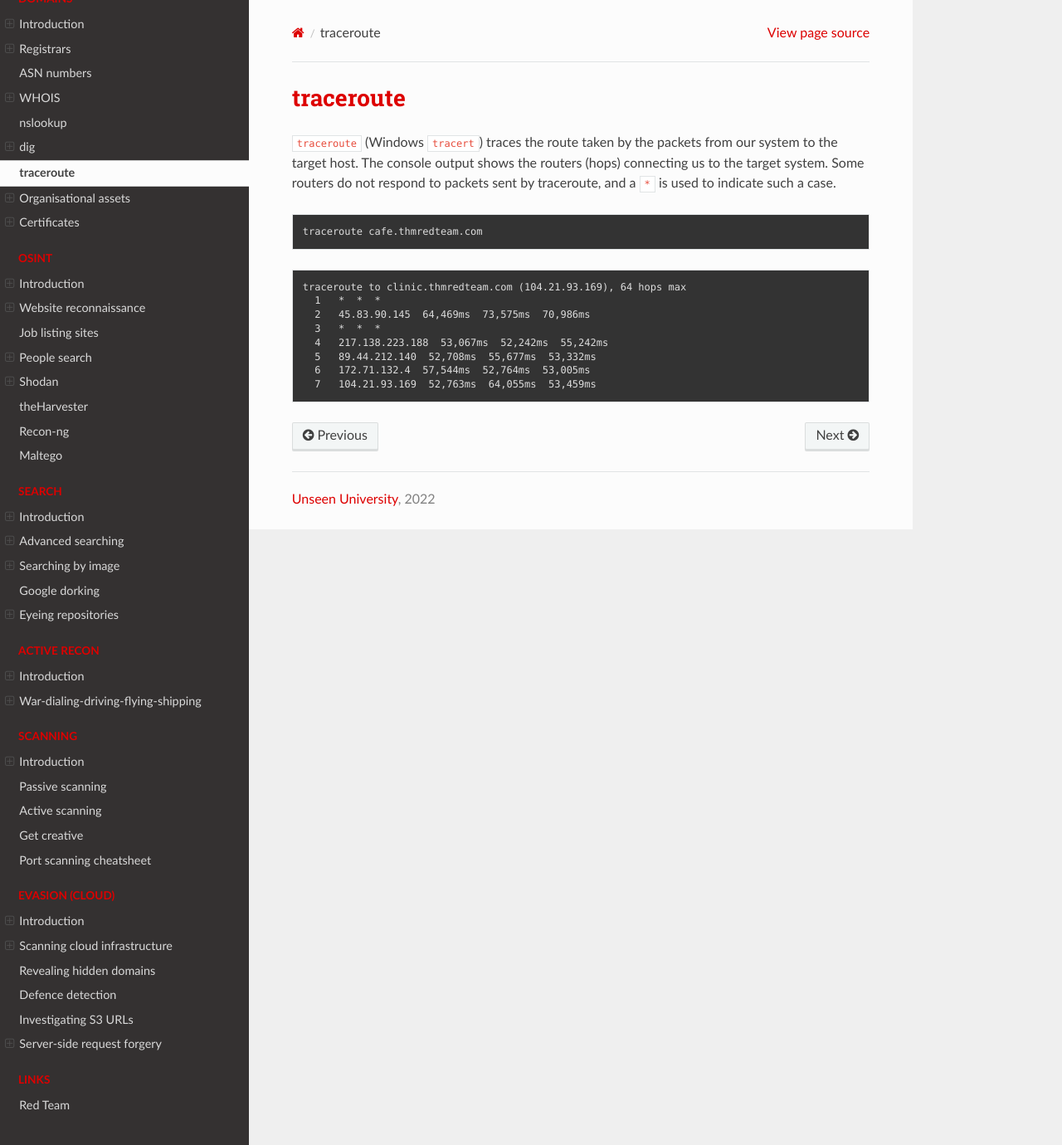
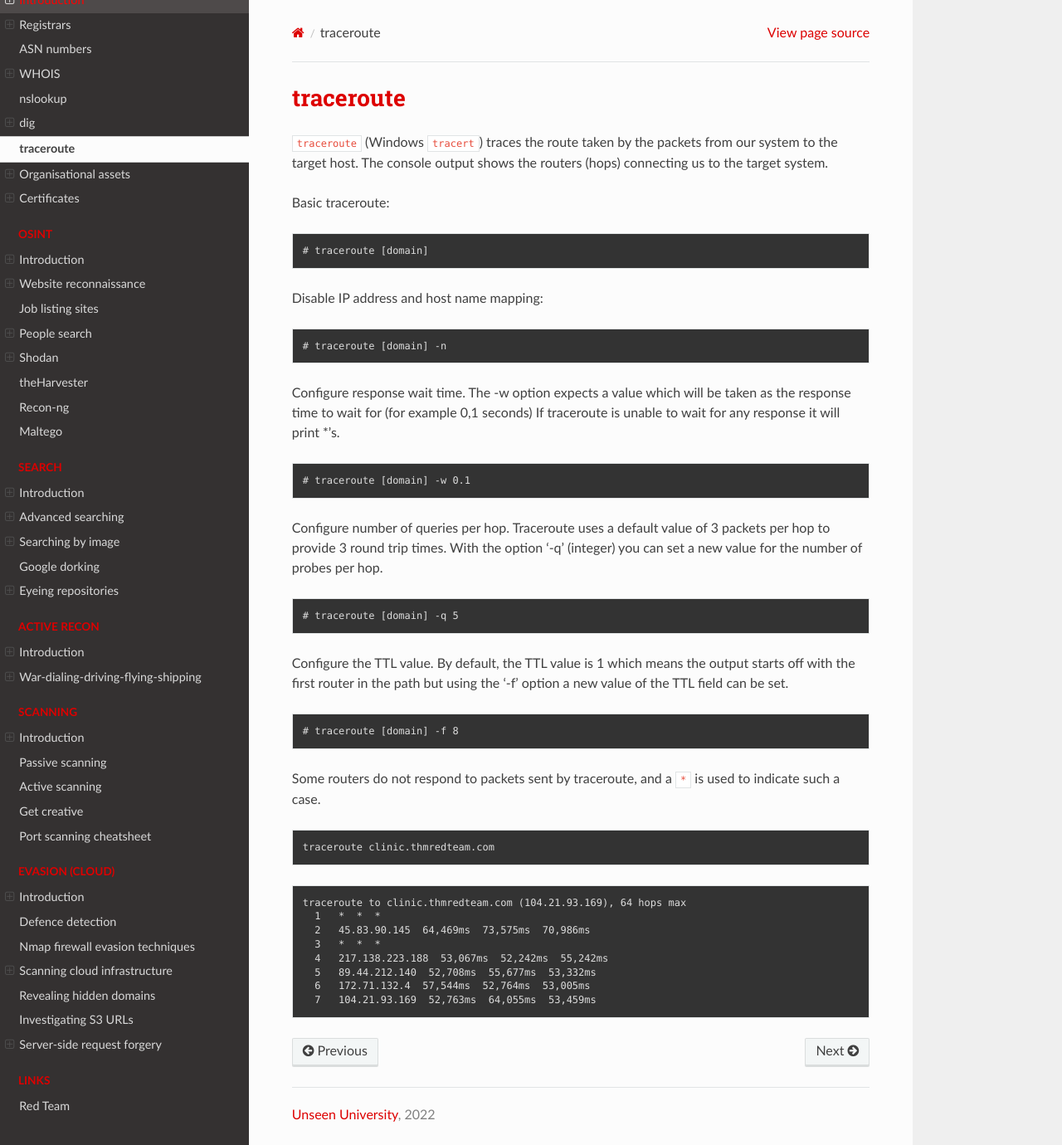
Before and after one commit to tymyrddin/red-recon, a Sphinx documentation site: the page built from source/docs/domains/traceroute.md, in a window 1280 px wide and 1380 px high. Shown: the whole window at 83% size. Built offline with Sphinx 7.4.7 and the Read the Docs theme 2.0.0, drawn with Linux system fonts in a browser that asks for light colours.

````diff
--- a/source/docs/domains/traceroute.md
+++ b/source/docs/domains/traceroute.md
@@ -1,10 +1,31 @@
 # traceroute
 
 `traceroute` (Windows `tracert`) traces the route taken by the packets from our system to the target host.
-The console output shows the routers (hops) connecting us to the target system. Some routers do not respond to
-packets sent by traceroute, and a `*` is used to indicate such a case.
+The console output shows the routers (hops) connecting us to the target system.
 
-    traceroute cafe.thmredteam.com
+Basic traceroute:
+
+    # traceroute [domain]
+
+Disable IP address and host name mapping:
+
+    # traceroute [domain] -n
+
+Configure response wait time. The -w option expects a value which will be taken as the response time to wait for (for example 0,1 seconds) If traceroute is unable to wait for any response it will print *’s.
+
+    # traceroute [domain] -w 0.1
+
+Configure number of queries per hop. Traceroute uses a default value of 3 packets per hop to provide 3 round trip times. With the option ‘-q’ (integer) you can set a new value for the number of probes per hop.
+
+    # traceroute [domain] -q 5
+
+Configure the TTL value. By default, the TTL value is 1 which means the output starts off with the first router in the path but using the ‘-f’ option a new value of the TTL field can be set.
+
+    # traceroute [domain] -f 8
+
+Some routers do not respond to packets sent by traceroute, and a `*` is used to indicate such a case.
+
+    traceroute clinic.thmredteam.com
 
 ```text
 traceroute to clinic.thmredteam.com (104.21.93.169), 64 hops max
--- a/source/index.rst
+++ b/source/index.rst
@@ -72,9 +72,10 @@ Falconry
    :caption: Evasion (cloud)
 
    docs/evasion/README.md
+   docs/evasion/defence.md
+   docs/evasion/nmap.md
    docs/evasion/scanning.md
    docs/evasion/domains.md
-   docs/evasion/defence.md
    docs/evasion/s3-urls.md
    docs/evasion/ssrf.md
 
````
Also changed, not shown: source/docs/evasion/README.md (+2 -1 lines), source/docs/evasion/nmap.md (added, +37 -0 lines).
